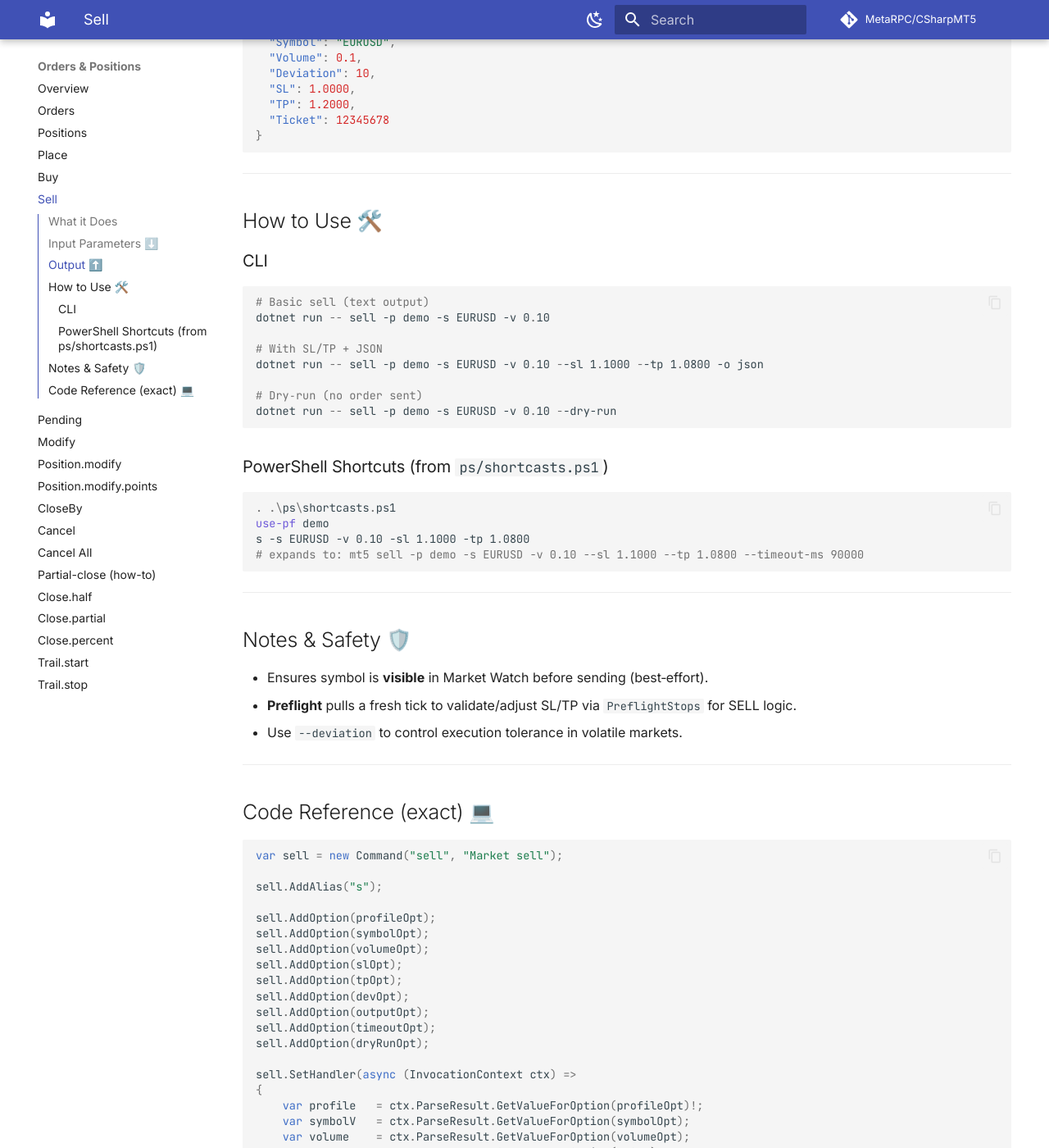
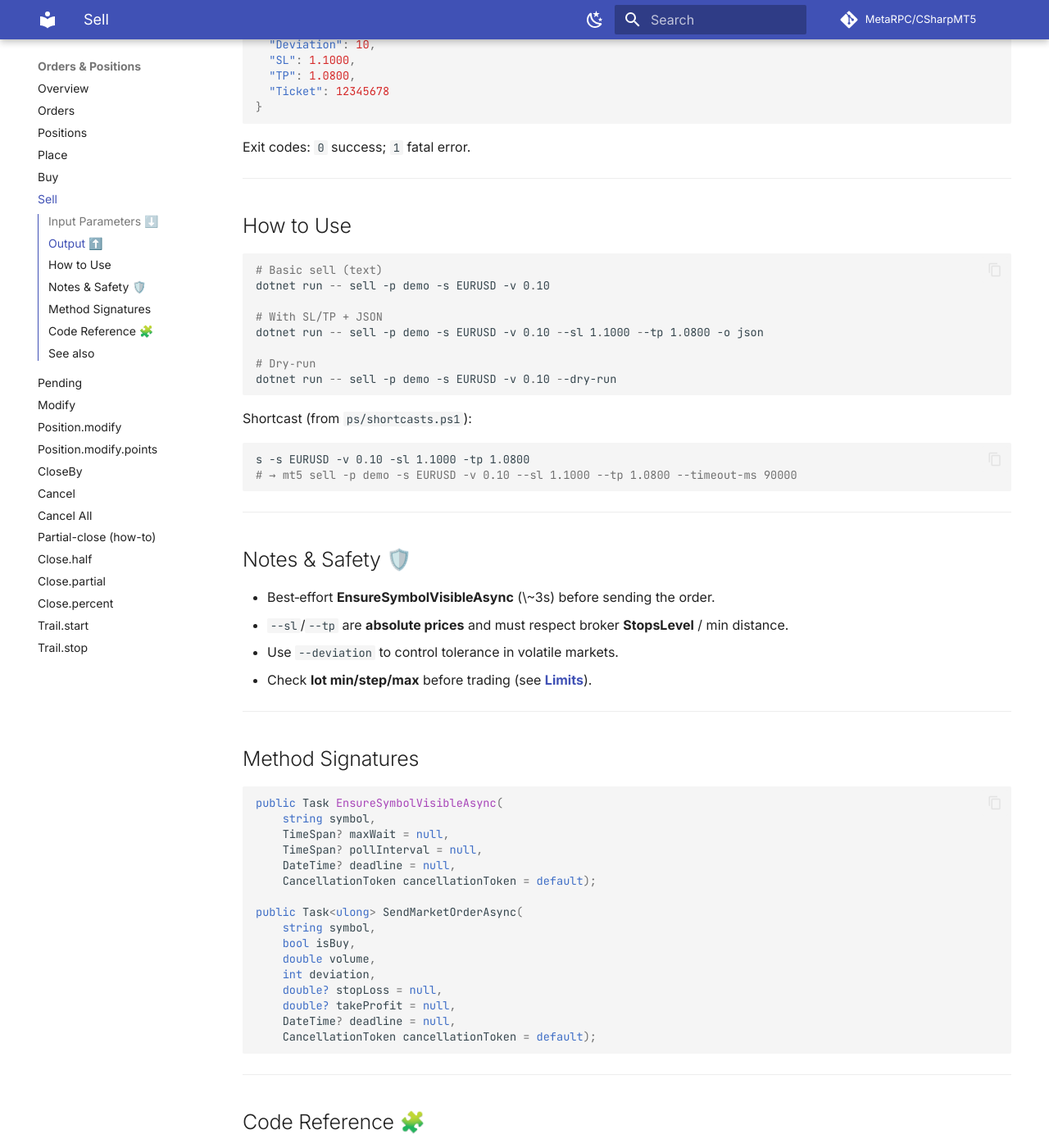
Before and after one commit to MetaRPC/CSharpMT5, an MkDocs documentation site: the page built from docs/Orders_Positions/Sell.md, in a window 1280 px wide and 1400 px high, scrolled down 1181 px. Shown: the whole window at 82% size. Built offline with MkDocs 1.6.1 and Material for MkDocs 9.7.7, drawn with Linux system fonts in a browser that asks for light colours; comment, search, counter and statistics services are not loaded; some of the changed text lies outside the part shown.

Commit message:
Update Sell.md

````diff
--- a/docs/Orders_Positions/Sell.md
+++ b/docs/Orders_Positions/Sell.md
@@ -1,36 +1,36 @@
 # Sell (`sell`) 📉
 
-## What it Does
+Sends a **market SELL** order for the selected symbol and volume.
 
-Sends a **market SELL order** (opens/extends a short position) on the selected symbol via `_mt5Account.SendMarketOrderAsync(..., isBuy: false, ...)`.
+Alias: `s`
 
 ---
 
 ## Input Parameters ⬇️
 
-| Parameter         | Type    | Description                                                     |
-| ----------------- | ------- | --------------------------------------------------------------- |
-| `--profile`, `-p` | string  | Profile from `profiles.json`.                                   |
-| `--symbol`, `-s`  | string  | Symbol (e.g., `EURUSD`). Defaults to profile’s `DefaultSymbol`. |
-| `--volume`, `-v`  | double  | Volume in lots.                                                 |
-| `--sl`            | double? | Stop Loss price (absolute).                                     |
-| `--tp`            | double? | Take Profit price (absolute).                                   |
-| `--deviation`     | int     | Max slippage (points). Default: `10`.                           |
-| `--output`, `-o`  | string  | `text` (default) or `json`.                                     |
-| `--timeout-ms`    | int     | Per‑RPC timeout in ms (default: `30000`).                       |
-| `--dry-run`       | flag    | Print intended action without sending order.                    |
+| Parameter         | Type    | Required | Description                                                     |
+| ----------------- | ------- | -------- | --------------------------------------------------------------- |
+| `--profile`, `-p` | string  | yes      | Profile from `profiles.json`.                                   |
+| `--symbol`, `-s`  | string  | no       | Symbol (e.g., `EURUSD`). Defaults to profile’s `DefaultSymbol`. |
+| `--volume`, `-v`  | double  | yes      | Volume in lots.                                                 |
+| `--sl`            | double? | no       | Stop Loss **price** (absolute).                                 |
+| `--tp`            | double? | no       | Take Profit **price** (absolute).                               |
+| `--deviation`     | int     | no       | Max slippage in **points** (default: `10`).                     |
+| `--output`, `-o`  | string  | no       | `text` (default) or `json`.                                     |
+| `--timeout-ms`    | int     | no       | Per‑RPC timeout in ms (default: `30000`).                       |
+| `--dry-run`       | flag    | no       | Print intended action without sending order.                    |
 
 ---
 
 ## Output ⬆️
 
-**Text (logger)**
+**Text (logger):**
 
 ```
 SELL done: ticket=12345678
 ```
 
-**JSON**
+**JSON:**
 
 ```json
 {
@@ -38,53 +38,74 @@ SELL done: ticket=12345678
   "Symbol": "EURUSD",
   "Volume": 0.1,
   "Deviation": 10,
-  "SL": 1.0000,
-  "TP": 1.2000,
+  "SL": 1.1000,
+  "TP": 1.0800,
   "Ticket": 12345678
 }
 ```
 
+Exit codes: `0` success; `1` fatal error.
+
 ---
 
-## How to Use 🛠️
-
-### CLI
+## How to Use
 
 ```powershell
-# Basic sell (text output)
+# Basic sell (text)
 dotnet run -- sell -p demo -s EURUSD -v 0.10
 
 # With SL/TP + JSON
 dotnet run -- sell -p demo -s EURUSD -v 0.10 --sl 1.1000 --tp 1.0800 -o json
 
-# Dry‑run (no order sent)
+# Dry‑run
 dotnet run -- sell -p demo -s EURUSD -v 0.10 --dry-run
 ```
 
-### PowerShell Shortcuts (from `ps/shortcasts.ps1`)
+Shortcast (from `ps/shortcasts.ps1`):
 
 ```powershell
-. .\ps\shortcasts.ps1
-use-pf demo
 s -s EURUSD -v 0.10 -sl 1.1000 -tp 1.0800
-# expands to: mt5 sell -p demo -s EURUSD -v 0.10 --sl 1.1000 --tp 1.0800 --timeout-ms 90000
+# → mt5 sell -p demo -s EURUSD -v 0.10 --sl 1.1000 --tp 1.0800 --timeout-ms 90000
 ```
 
 ---
 
 ## Notes & Safety 🛡️
 
-* Ensures symbol is **visible** in Market Watch before sending (best‑effort).
-* **Preflight** pulls a fresh tick to validate/adjust SL/TP via `PreflightStops` for SELL logic.
-* Use `--deviation` to control execution tolerance in volatile markets.
+* Best‑effort **EnsureSymbolVisibleAsync** (\~3s) before sending the order.
+* `--sl`/`--tp` are **absolute prices** and must respect broker **StopsLevel** / min distance.
+* Use `--deviation` to control tolerance in volatile markets.
+* Check **lot min/step/max** before trading (see **[Limits](../Market_Data/Limits.md)**).
 
 ---
 
-## Code Reference (exact) 💻
+## Method Signatures
+
+```csharp
+public Task EnsureSymbolVisibleAsync(
+    string symbol,
+    TimeSpan? maxWait = null,
+    TimeSpan? pollInterval = null,
+    DateTime? deadline = null,
+    CancellationToken cancellationToken = default);
+
+public Task<ulong> SendMarketOrderAsync(
+    string symbol,
+    bool isBuy,
+    double volume,
+    int deviation,
+    double? stopLoss = null,
+    double? takeProfit = null,
+    DateTime? deadline = null,
+    CancellationToken cancellationToken = default);
+```
+
+---
+
+## Code Reference 🧩
 
 ```csharp
 var sell = new Command("sell", "Market sell");
-
 sell.AddAlias("s");
 
 sell.AddOption(profileOpt);
@@ -138,4 +157,35 @@ sell.SetHandler(async (InvocationContext ctx) =>
         try
         {
             await ConnectAsync();
+
+            // Best‑effort visibility (non‑fatal if fails)
+            try { await _mt5Account.EnsureSymbolVisibleAsync(s, TimeSpan.FromSeconds(3)); } catch { }
+
+            // Send SELL
+            var ticket = await _mt5Account.SendMarketOrderAsync(s, isBuy: false, volume: volume, deviation: deviation, stopLoss: sl, takeProfit: tp, cancellationToken: CancellationToken.None);
+
+            if (string.Equals(output, "json", StringComparison.OrdinalIgnoreCase))
+                Console.WriteLine(JsonSerializer.Serialize(new { Side = "SELL", Symbol = s, Volume = volume, Deviation = deviation, SL = sl, TP = tp, Ticket = ticket }));
+            else
+                _logger.LogInformation("SELL done: ticket={Ticket}", ticket);
+        }
+        catch (Exception ex)
+        {
+            ErrorPrinter.Print(_logger, ex, IsDetailed());
+            Environment.ExitCode = 1;
+        }
+        finally
+        {
+            try { await _mt5Account.DisconnectAsync(); } catch { }
+        }
+    }
+});
 ```
+
+---
+
+## See also
+
+* **[Buy](../Orders_Positions/Buy.md)** — market BUY
+* **[Limits](../Market_Data/Limits.md)** — lot min/step/max
+* **[Quote](../Market_Data/Quote.md)** — quick snapshot price
````
Also changed, not shown: other parts of docs/Orders_Positions/Sell.md (+1 -3 lines).
